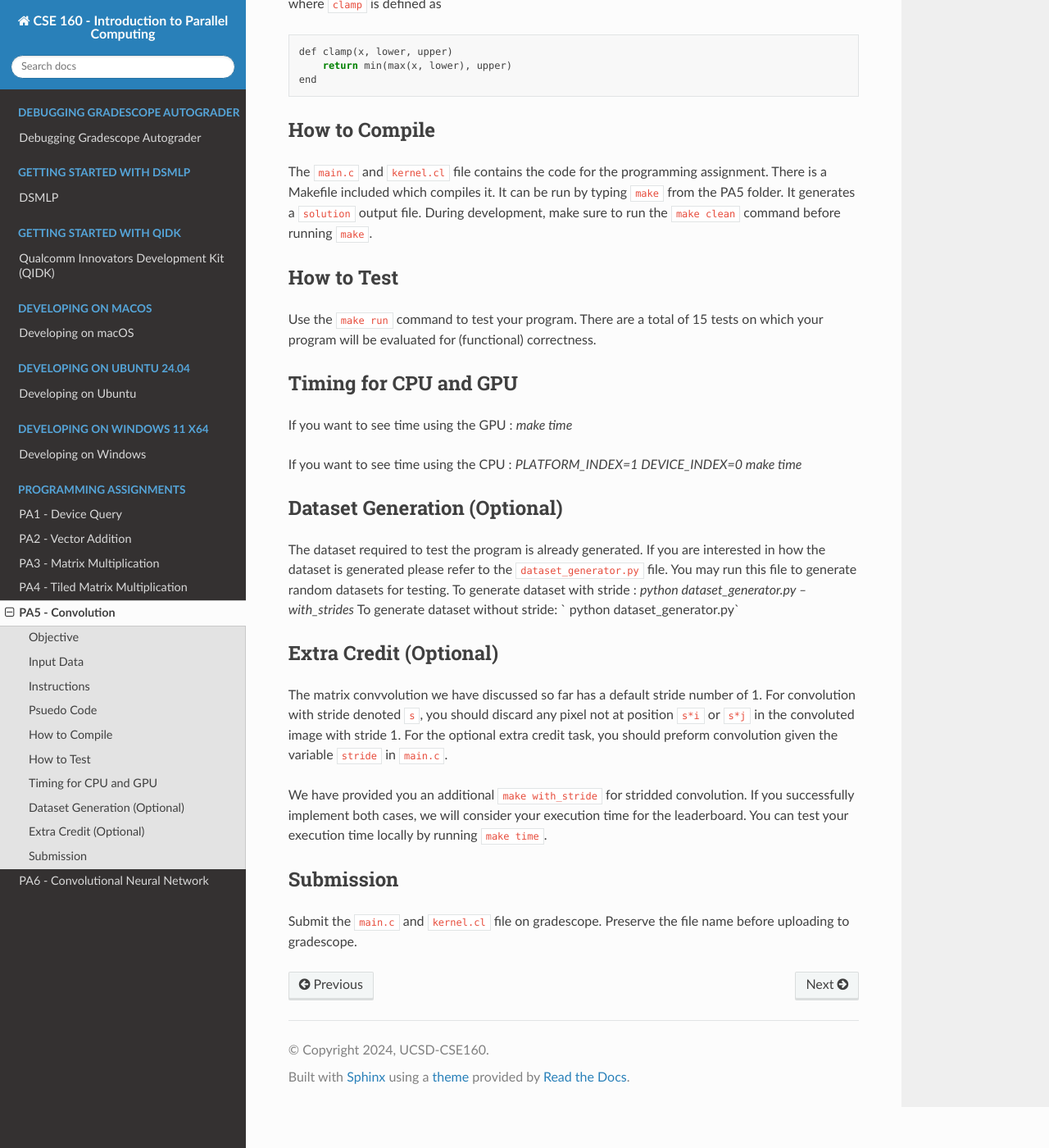
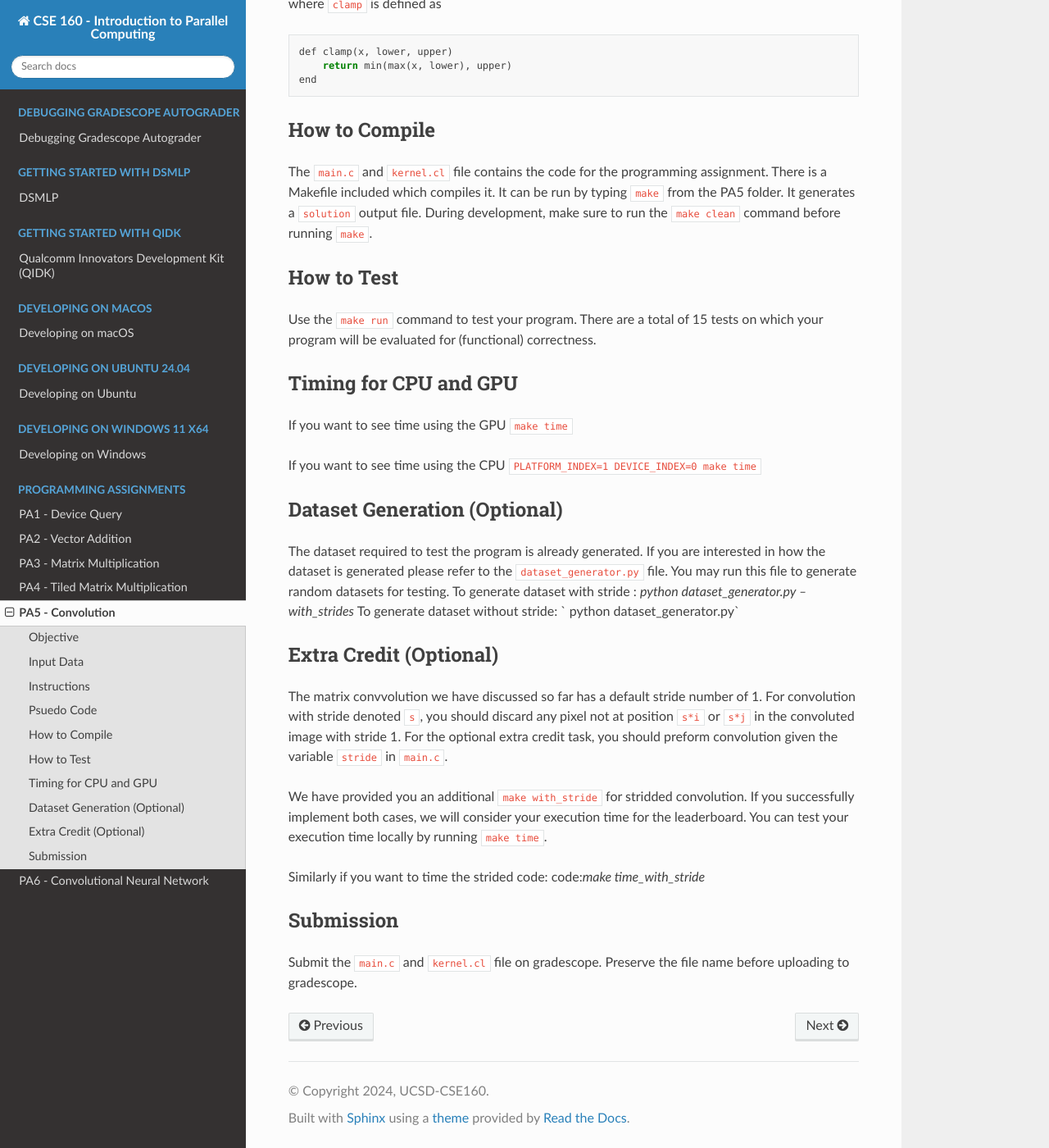
Before and after one commit to KastnerRG/cse160-docs, a Sphinx documentation site: the page built from docs/source/PA5.rst, in a window 1280 px wide and 1400 px high, scrolled down 2369 px. Shown: the whole window at 82% size. Built offline with Sphinx 7.4.7 and the Read the Docs theme 3.1.0, drawn with Linux system fonts in a browser that asks for light colours; formulas are drawn with MathJax 3; some of the changed lines change nothing that is shown.

Commit message:
fix: updated the timing instruciton

```diff
--- a/docs/source/PA5.rst
+++ b/docs/source/PA5.rst
@@ -101,9 +101,9 @@ Use the :code:`make run` command to test your program. There are a total of 15 t
 
 Timing for CPU and GPU
 ^^^^^^^^^^^^^^^^^^^^^^
-If you want to see time using the GPU : `make time`
+If you want to see time using the GPU :code:`make time`
 
-If you want to see time using the CPU : `PLATFORM_INDEX=1 DEVICE_INDEX=0 make time`
+If you want to see time using the CPU :code:`PLATFORM_INDEX=1 DEVICE_INDEX=0 make time`
 
 Dataset Generation (Optional)
 ^^^^^^^^^^^^^^^^^^^^^^^^^^^^^
@@ -118,6 +118,7 @@ The matrix convvolution we have discussed so far has a default stride number of
 
 We have provided you an additional :code:`make with_stride` for stridded convolution. If you successfully implement both cases, we will consider your execution time for the leaderboard. You can test your execution time locally by running :code:`make time`.
 
+Similarly if you want to time the strided code: code:`make time_with_stride`
 
 Submission
 ^^^^^^^^^^
```
